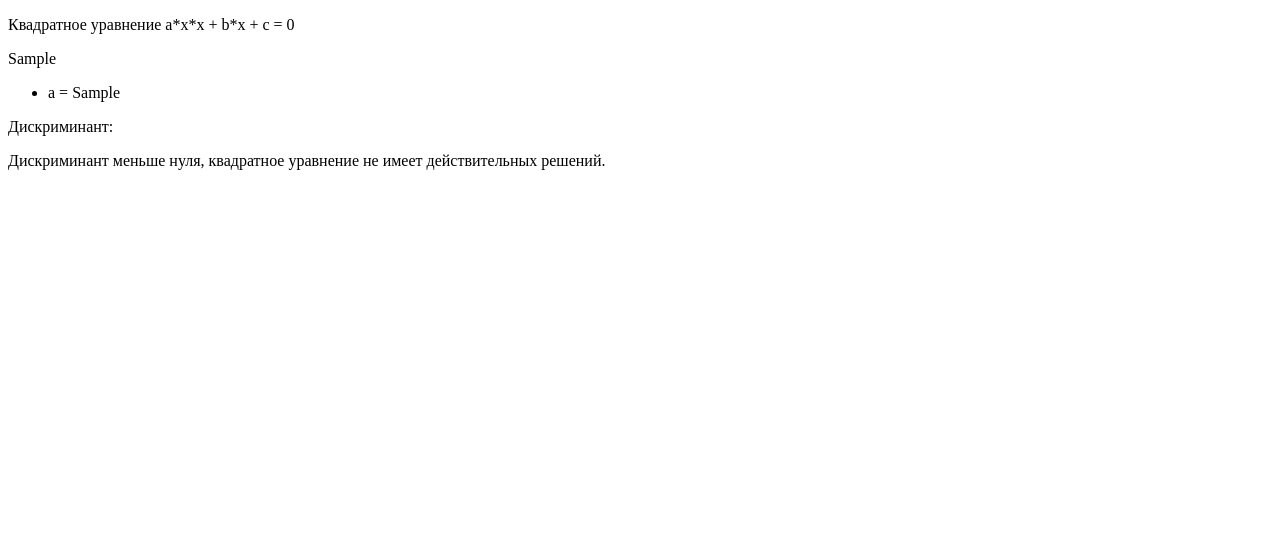
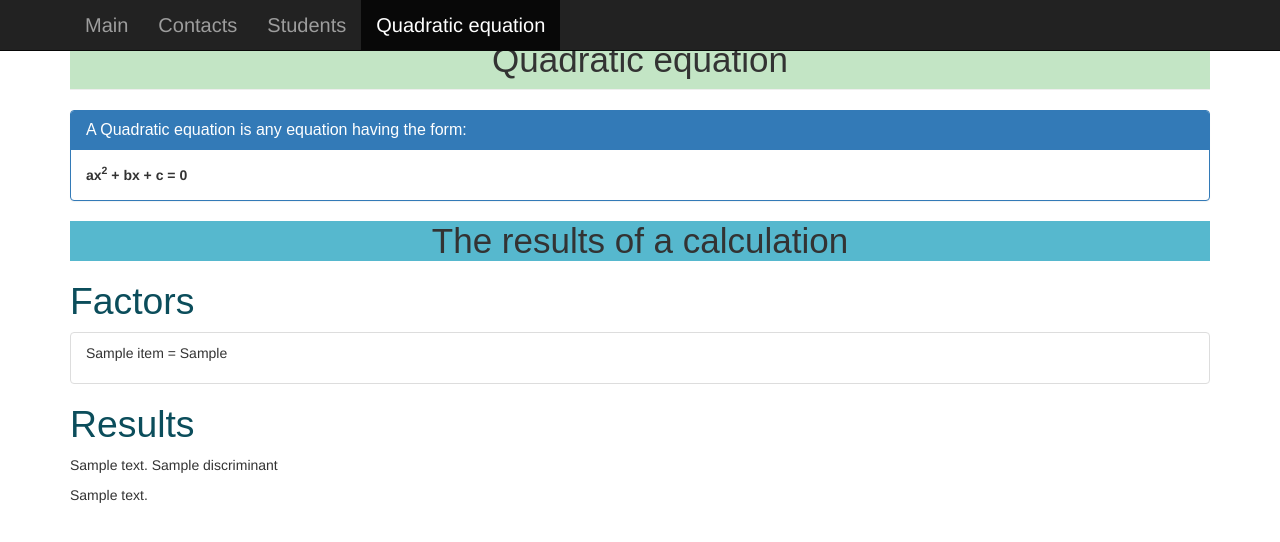
Before and after one commit to vpikalova/ooniversity_django_courses_06, a Django app: template quadratic/templates/results.html in a window 1280 px wide. Shown: the top 542 px of the page. Run offline with Django 3.2, Linux system fonts and the light colour scheme; the template is opened without the code that fills it: most values are stand-ins (such as "Sample title", 1, 10 or a date in 2020); some libraries are stand-ins or nearby versions.

Commit message:
part of results file is copy

```diff
--- a/quadratic/templates/results.html
+++ b/quadratic/templates/results.html
@@ -1,18 +1,77 @@
+{% load static %}
 <!DOCTYPE html>
-<html land='en'>
+<html lang="en">
   <head>
     <meta charset="utf-8">
-  <title>Equation</title>
+    <meta http-equiv="X-UA-Compatible" content="IE=edge">
+    <meta name="viewport" content="width=device-width, initial-scale=1">
+    <meta name="description" content="">
+    <meta name="author" content="">
+    <link rel="icon" href="{% static 'images/pybursa.png' %}">
+
+    <title>PyBursa Starter</title>
+    <link href="{% static 'css/bootstrap.min.css' %}" rel="stylesheet">
+    <link href="{% static 'css/style.css' %}" rel="stylesheet" type="text/css">
+    <!--<link href="../static/css/bootstrap-theme.min.css" rel="stylesheet">-->
   </head>
   <body>
-<p>Квадратное уравнение a*x*x + b*x + c = 0</p>
-{{a}}
-<ul>
-  <li>a = {{a}}</li>
-<!--  <li>b = {{b}}</li>
-  <li>c = {{c}}</li>-->
+  	<nav class="navbar navbar-inverse navbar-fixed-top">
+  		 <div class="container">
+        <div id="navbar" class="collapse navbar-collapse">
+          <ul class="nav navbar-nav">
+            <li><a href="{% url 'index' %}">Main</a></li>
+            <li><a href="{% url 'contact' %}">Contacts</a></li>
+            <li><a href="{% url 'student_list' %}">Students</a></li>
+            <li class="active"><a href="{% url 'quadratic_results' %}">Quadratic equation</a></li>
           </ul>
-<p>Дискриминант: </p>
-<p>Дискриминант меньше нуля, квадратное уравнение не имеет действительных решений.</p>
+        </div><!--/.nav-collapse -->
+      </div>
+    </nav>
+    <div class="page-content">
+        <div class="container">
+
+            <h1 class="page-header">Quadratic equation</h1>
+
+            <div class="panel panel-primary">
+                <div class="panel-heading">
+                    <h3 class="panel-title">A Quadratic equation is any equation having the form:</h3>
+                </div>
+
+                <div class="panel-body">
+                    <b>ax<sup>2</sup> + bx + c = 0</b>
+                </div>
+            </div>
+
+            {% if factors %}
+                <h2>The results of a calculation</h2>
+
+                <h3>Factors</h3>
+                <ul class="list-group">
+                    {% for item in factors %}
+                        <li class="list-group-item">
+                            <p>{{ item.item_name }} = {{ item.item_value }}</p>
+
+                            {% if 'error_message' in item %}
+                                <div class="alert alert-danger" role="alert">
+                                    {{ item.error_message }}
+                                </div>
+                            {% endif %}
+                        </li>
+                    {% endfor %}
+                </ul>
+            {% endif %}
+
+            {% if results %}
+                <h3>Results</h3>
+                <p>{{ results.discriminant_text }} {{ results.discriminant }}</p>
+
+                <p>{{ results.root_text }} {% if 'x1' in results and 'x2' in results %}x1 = {{ results.x1 }}, x2 = {{ results.x2 }}{% elif 'x1' in results %}x1 = x2 = {{ results.x1 }}{% endif %}
+                </p>
+            {% endif %}
+
+        </div>
+</div>
+  	<script src="https://ajax.googleapis.com/ajax/libs/jquery/1.12.4/jquery.min.js"></script>
+    <script src="{% static 'js/bootstrap.min.js' %}"></script>
   </body>
 </html>
```
Lines whose indentation alone changed are shown as unchanged.
